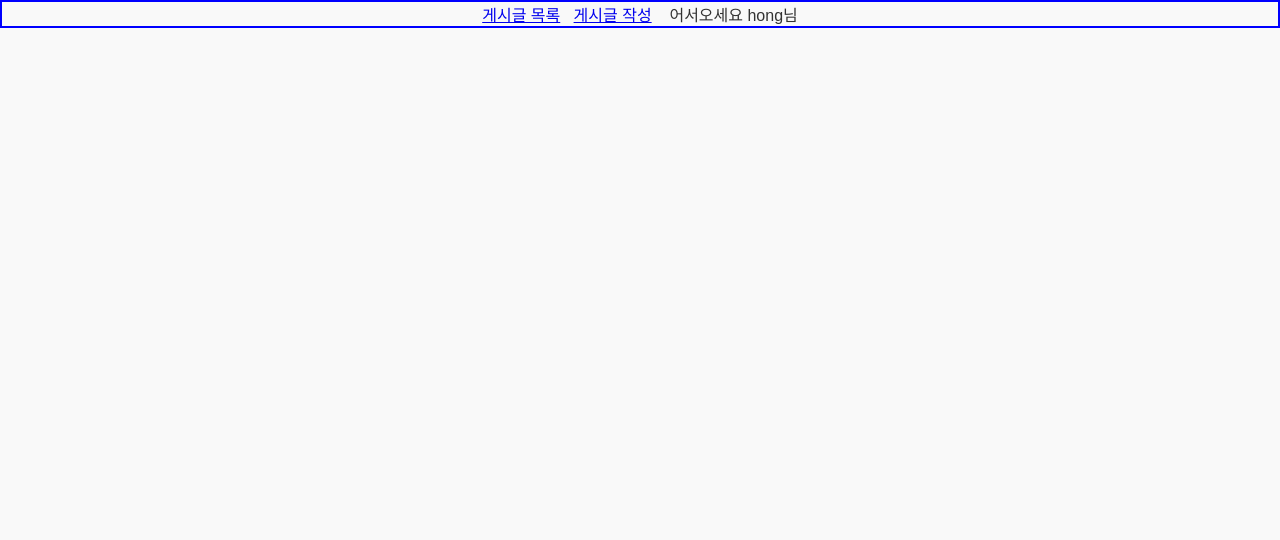
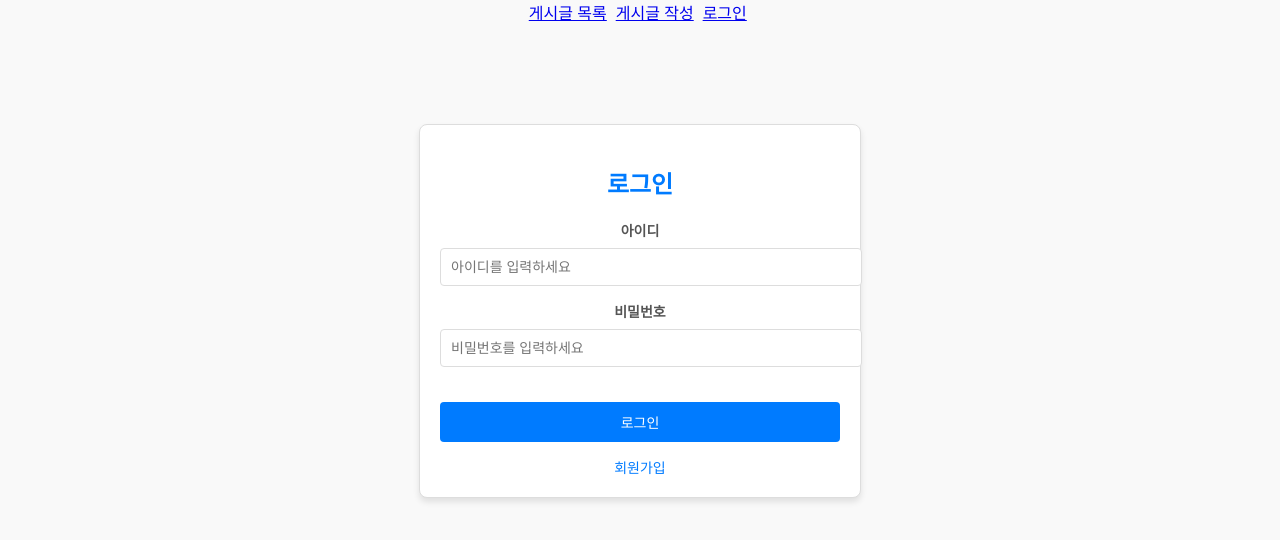
Before and after one commit to Eom-TQ/reactBoard, a React (Create React App) app: page /Login in a window 1280 px wide. Shown: the top 540 px of the page. Built offline with nearby package versions, Linux system fonts and the light colour scheme.

Commit message:
로그인/로그아웃 기능 추가

```diff
--- a/src/App.js
+++ b/src/App.js
@@ -8,25 +8,33 @@ import BoardWrite from './comp/board/BoardWrite';
 import { useEffect, useState } from 'react';
 import BoardDetail from './comp/board/BoardDetail';
 import BoardEdit from './comp/board/BoardEdit';
+import Logout from './comp/user/Logout';
+import Login from './comp/user/Login';
 
 function App() {
 
   const [userId, setUserId] = useState();
 
   useEffect(() => {
-    localStorage.setItem('userId', 'hong');
+    loadUserId();
+  }, []);
+
+  function loadUserId() {
     setUserId(localStorage.getItem('userId'));
-  })
+  }
 
   return (
     <div className="App">
       <BrowserRouter>
-        <BoardHome />
+        <BoardHome userId={userId} />
         <Routes>
           <Route path={"/BoardList"} element={<BoardList />} />
           <Route path={"/BoardWrite"} element={<BoardWrite />} />
           <Route path={"/BoardDetail"} element={<BoardDetail />} />
           <Route path={"/BoardEdit"} element={<BoardEdit />} />
+          <Route path={"/Login"} element={<Login onPar={obj => loadUserId()} />} />
+          <Route path={"/Logout"} element={<Logout onPar={obj => setUserId('')} />} />
+
         </Routes>
       </BrowserRouter>
     </div>
@@ -34,26 +42,35 @@ function App() {
 }
 
 
-function BoardHome() {
-
-  const [userId, setUserId] = useState();
-
-  useEffect(() => {
-    localStorage.setItem('userId', 'hong');
-    setUserId(localStorage.getItem('userId'));
-  })
+function BoardHome(props) {
 
   return (
-
-
-    <div style={{ border: '2px blue solid' }}>
+    <div className='header'>
       <Link to="/BoardList">게시글 목록</Link> &nbsp;&nbsp;
       <Link to="/boardWrite">게시글 작성</Link> &nbsp;&nbsp;
 
-      어서오세요 {userId}님
+      <UserStatus userId={props.userId}></UserStatus>
     </div>
   )
 }
 
+function UserStatus(props) {
+
+  if (props.userId) {
+    return (
+      <div className='header'>
+        어서오세요 {props.userId}님 &nbsp;&nbsp;  <Link to="/logout">로그아웃</Link>
+      </div>
+    )
+  } else {
+    return (
+      <div className='header'>
+        <Link to="/Login">로그인</Link> &nbsp;
+
+      </div >
+    )
+  }
+}
+
 
 export default App;
--- a/src/Board.css
+++ b/src/Board.css
@@ -251,3 +251,95 @@ label {
 .btn-back:hover {
     background-color: #5a6268;
 }
+
+/* 로그인 화면 스타일 */
+.login-container {
+    width: 100%;
+    max-width: 400px;
+    margin: 100px auto;
+    padding: 20px;
+    background-color: #fff;
+    border: 1px solid #ddd;
+    border-radius: 8px;
+    box-shadow: 0 4px 6px rgba(0, 0, 0, 0.1);
+}
+
+.login-title {
+    text-align: center;
+    font-size: 24px;
+    font-weight: bold;
+    margin-bottom: 20px;
+    color: #007BFF;
+}
+
+.login-form {
+    display: flex;
+    flex-direction: column;
+    gap: 15px;
+}
+
+.form-group {
+    display: flex;
+    flex-direction: column;
+    gap: 8px;
+}
+
+.form-input {
+    padding: 10px;
+    font-size: 14px;
+    border: 1px solid #ddd;
+    border-radius: 4px;
+    outline: none;
+    transition: border-color 0.3s;
+}
+
+.form-input:focus {
+    border-color: #007BFF;
+    box-shadow: 0 0 5px rgba(0, 123, 255, 0.5);
+}
+
+.btn-login {
+    padding: 10px 20px;
+    font-size: 14px;
+    color: #fff;
+    background-color: #007BFF;
+    border: none;
+    border-radius: 4px;
+    cursor: pointer;
+    transition: background-color 0.3s;
+    margin-top: 20px;
+}
+
+.btn-login:hover {
+    background-color: #0056b3;
+}
+
+.forgot-password {
+    text-align: center;
+    margin-top: 10px;
+    font-size: 12px;
+}
+
+.forgot-password a {
+    color: #007BFF;
+    text-decoration: none;
+}
+
+.forgot-password a:hover {
+    text-decoration: underline;
+}
+
+.signup-link {
+    text-align: center;
+    margin-top: 15px;
+    font-size: 14px;
+}
+
+.signup-link a {
+    color: #007BFF;
+    text-decoration: none;
+}
+
+.signup-link a:hover {
+    text-decoration: underline;
+}
--- /dev/null
+++ b/src/comp/api/member.js
@@ -0,0 +1,7 @@
+import api from '../ax/axiosSettings'
+
+export const memberLogin = (obj) => {
+    return api.post('/member/login', JSON.stringify(obj)
+
+    );
+}
--- /dev/null
+++ b/src/comp/user/Login.js
@@ -0,0 +1,50 @@
+import { useState } from "react"
+import { memberLogin } from "../api/member";
+import { useNavigate } from "react-router-dom";
+
+export default function Login(props) {
+
+    const navigate = useNavigate();
+
+    const [inpId, setInpId] = useState();
+    const [inpPw, setInpPw] = useState();
+
+    function pressLoginBtn() {
+        let obj = new Object();
+        obj.userId = inpId;
+        obj.userPw = inpPw;
+
+        memberLogin(obj).then(res => {
+            console.log(res);
+            if (res.data.data === 'Y') {
+                localStorage.setItem('userId', obj.userId);
+                alert('로그인 되었습니다.');
+                props.onPar();
+                navigate('/');
+            } else {
+                alert('아이디 및 비밀번호를 확인해주세요');
+            }
+        });
+    }
+
+    return (
+        <div class="login-container">
+            <h2 class="login-title">로그인</h2>
+            <form class="login-form">
+                <div class="form-group">
+                    <label for="username">아이디</label>
+                    <input type="text" id="username" class="form-input" placeholder="아이디를 입력하세요" onChange={(e) => { setInpId(e.target.value) }} />
+                </div>
+                <div class="form-group">
+                    <label for="password">비밀번호</label>
+                    <input type="password" id="password" class="form-input" placeholder="비밀번호를 입력하세요" onChange={(e) => { setInpPw(e.target.value) }} />
+                </div>
+                <button type="button" class="btn-login" onClick={pressLoginBtn}>로그인</button>
+            </form>
+            <div class="signup-link">
+                <a href="#">회원가입</a>
+            </div>
+
+        </div >
+    )
+}
--- /dev/null
+++ b/src/comp/user/Logout.js
@@ -0,0 +1,13 @@
+import { useEffect } from "react";
+import { useNavigate } from "react-router-dom"
+
+export default function Logout(props) {
+    const navigate = useNavigate();
+
+    useEffect(() => {
+        localStorage.removeItem('userId');
+        props.onPar();
+        navigate("/");
+    })
+
+}
--- a/src/index.css
+++ b/src/index.css
@@ -11,3 +11,11 @@ code {
   font-family: source-code-pro, Menlo, Monaco, Consolas, 'Courier New',
     monospace;
 }
+
+.header {
+  display: flex;
+  justify-content: center;
+  /* 항목 간 간격을 균등하게 배분 */
+  align-items: center;
+  /* 세로 방향으로 가운데 정렬 */
+}
```
